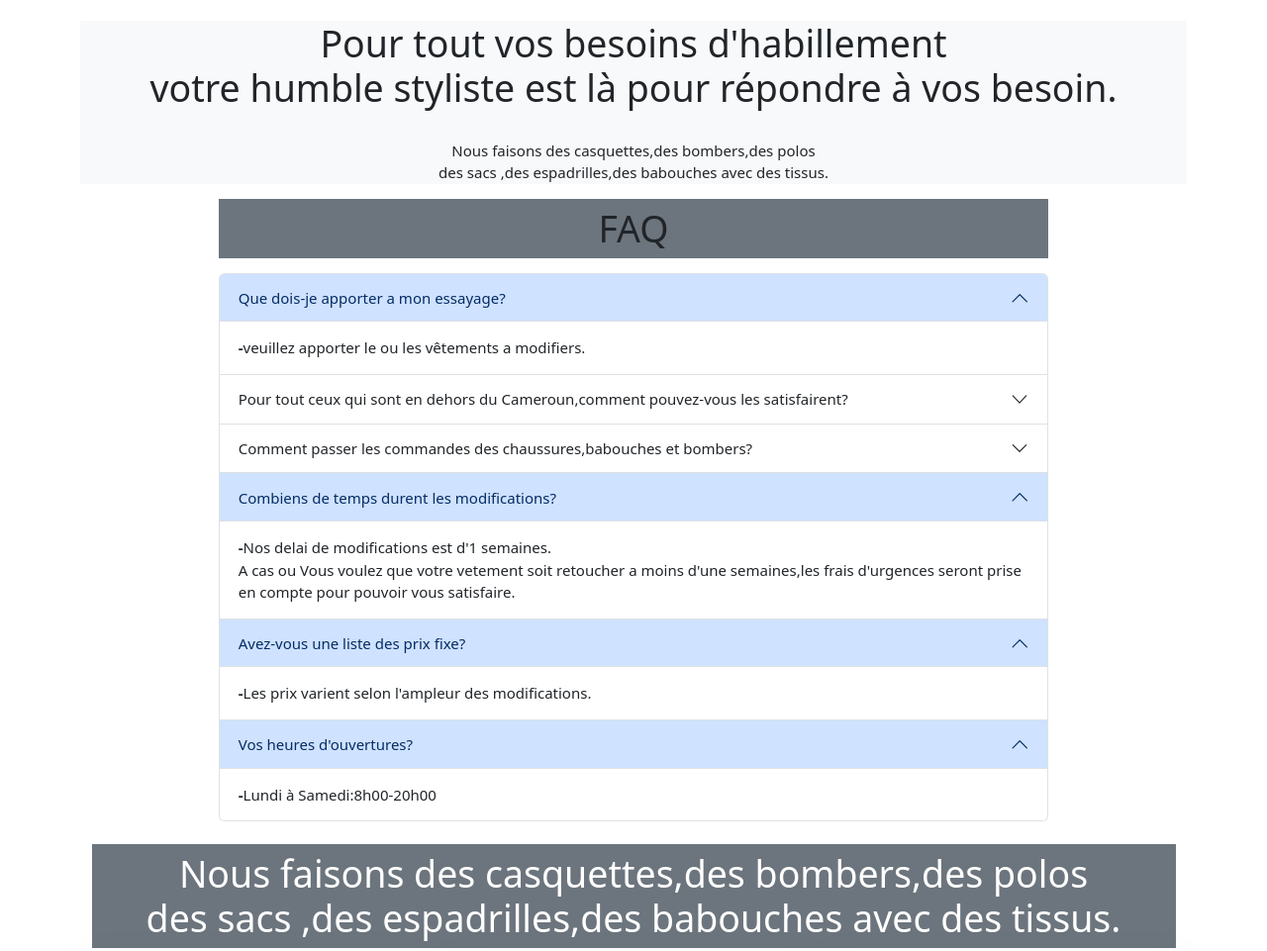
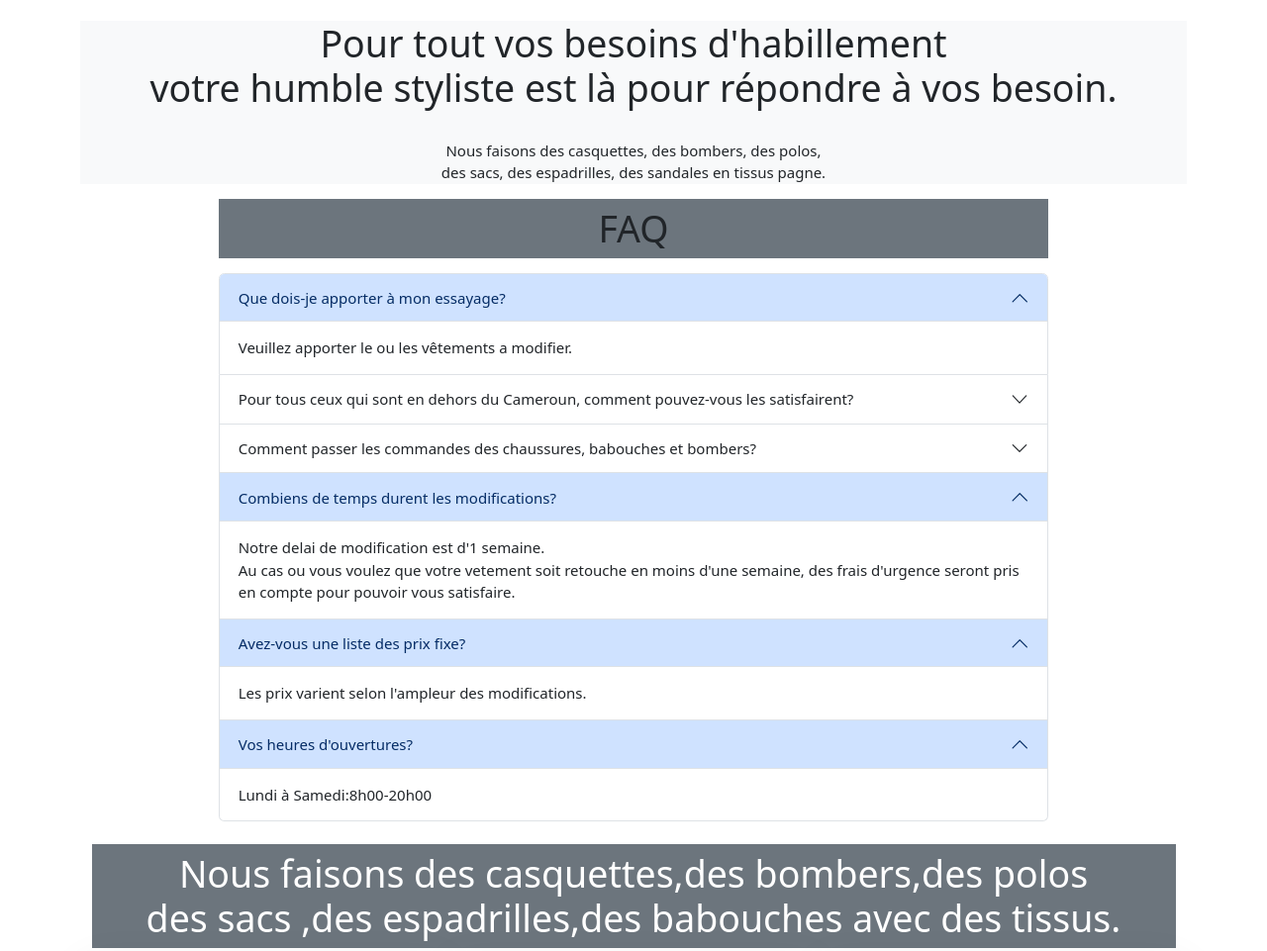
Before and after one commit to elisabethchemgnie/thoms, a website: page index.html in a window 1280 px wide. Shown: the part 566-1527 px from the top of the page at 99% size. Drawn offline with Linux system fonts and the light colour scheme.

Commit message:
Nettoyage josiane part1

```diff
--- a/index.html
+++ b/index.html
@@ -64,7 +64,7 @@
                             <!-- <h2>Je suis <span id="element"></span></h2> -->
                         </div>
                         <div class="col-md-6">
-                            <h1 class="banner-desc">Hello!! bienvenue chez Thom's Style-couture <br>Venez nous découvrir .</h1>
+                            <h1 class="banner-desc">Bienvenue chez Thom's Style Couture! <br>Venez nous découvrir .</h1>
                             <p>
                                 <a href="reserv.html"><button class="btn btn-outline-info rounded-0">commander</button></a>
                             </p>
@@ -83,8 +83,8 @@
             <h1 class="dark-text text-center bg-wihte">Pour tout vos besoins d'habillement <br>
                 votre humble styliste est là pour répondre à vos besoin.
             </h1>
-                <p class="dark-text text-center bg-wihte"><br> Nous faisons des casquettes,des bombers,des polos <br>
-                    des sacs ,des espadrilles,des babouches avec des tissus.
+                <p class="dark-text text-center bg-wihte"><br> Nous faisons des casquettes, des bombers, des polos, <br>
+                    des sacs, des espadrilles, des sandales en tissus pagne.
                 </p>
         </main>
     </div>
@@ -102,36 +102,36 @@
                 <div class="accordion-item">
                   <h2 class="accordion-header" id="headingOne">
                     <button class="accordion-button" type="button" data-bs-toggle="collapse" data-bs-target="#collapseOne" aria-expanded="true" aria-controls="collapseOne">
-                      Que dois-je apporter a mon essayage?
+                      Que dois-je apporter à mon essayage?
                     </button>
                   </h2>
                   <div id="collapseOne" class="accordion-collapse collapse show" aria-labelledby="headingOne" data-bs-parent="#accordionExample">
                     <div class="accordion-body">
-                      <strong>-</strong>veuillez apporter le ou les  vêtements a modifiers.
+                      Veuillez apporter le ou les  vêtements a modifier.
                     </div>
                   </div>
                 </div>
                 <div class="accordion-item">
                   <h2 class="accordion-header" id="headingTwo">
                     <button class="accordion-button collapsed" type="button" data-bs-toggle="collapse" data-bs-target="#collapseTwo" aria-expanded="false" aria-controls="collapseTwo">
-                      Pour tout ceux qui sont en dehors du Cameroun,comment pouvez-vous les satisfairent?
+                      Pour tous ceux qui sont en dehors du Cameroun, comment pouvez-vous les satisfairent?
                     </button>
                   </h2>
                   <div id="collapseTwo" class="accordion-collapse collapse" aria-labelledby="headingTwo" data-bs-parent="#accordionExample">
                     <div class="accordion-body">
-                      <strong>-</strong>Veiller nous envoyer vos mesures <br>Le temps de livraisons sera de 03 semaines et les frais de livraisons sera prise par vous.
+                      Veuillez nous envoyer vos mesures. <br>Le temps de livraison sera de 03 semaines et les frais de livraison sera prise par vous.
                     </div>
                   </div>
                 </div>
                 <div class="accordion-item">
                   <h2 class="accordion-header" id="headingThree">
                     <button class="accordion-button collapsed" type="button" data-bs-toggle="collapse" data-bs-target="#collapseThree" aria-expanded="false" aria-controls="collapseThree">
-                      Comment passer les commandes des chaussures,babouches et bombers?
+                      Comment passer les commandes des chaussures, babouches et bombers?
                     </button>
                   </h2>
                   <div id="collapseThree" class="accordion-collapse collapse" aria-labelledby="headingThree" data-bs-parent="#accordionExample">
                     <div class="accordion-body">
-                      <strong>-</strong> Communiquer nous votre pointue,votre taille en bombers ou polo(M,XL..).
+                      Communiquer nous votre pointure, votre taille en bombers ou polo (M,L,XL..).
                     </div>
                   </div>
                 </div>
@@ -143,7 +143,7 @@
                     </h2>
                     <div id="collapseFour" class="accordion-collapse collapse show" aria-labelledby="headingFour" data-bs-parent="#accordionExample">
                       <div class="accordion-body">
-                        <strong>-</strong>Nos delai de modifications est d'1 semaines.<br>A cas ou  Vous voulez que votre vetement soit retoucher a moins d'une semaines,les frais d'urgences seront prise en compte pour pouvoir vous satisfaire.
+                        Notre delai de modification est d'1 semaine. <br>Au cas ou vous voulez que votre vetement soit retouche en moins d'une semaine, des frais d'urgence seront pris en compte pour pouvoir vous satisfaire.
                       </div>
                     </div>
                 </div>
@@ -155,7 +155,7 @@
                     </h2>
                     <div id="collapseFive" class="accordion-collapse collapse show" aria-labelledby="headingFive" data-bs-parent="#accordionExample">
                       <div class="accordion-body">
-                        <strong>-</strong>Les prix varient selon l'ampleur des modifications.
+                        Les prix varient selon l'ampleur des modifications.
                       </div>
                     </div>
                  </div>
@@ -167,7 +167,7 @@
                     </h2>
                     <div id="collapseSix" class="accordion-collapse collapse show" aria-labelledby="headingSix" data-bs-parent="#accordionExample">
                       <div class="accordion-body">
-                        <strong>-</strong>Lundi à Samedi:8h00-20h00
+                        Lundi à Samedi:8h00-20h00
                       </div>
                     </div>
                 </div>
```
